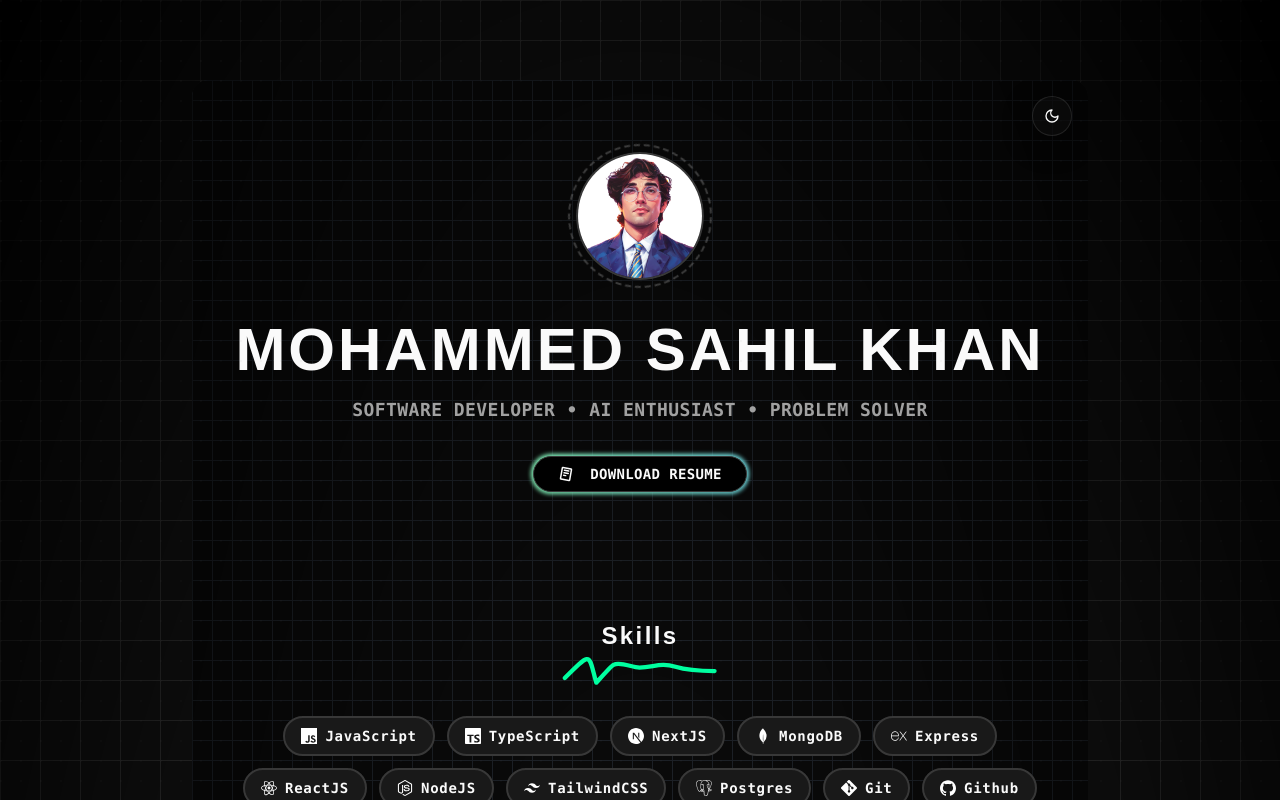
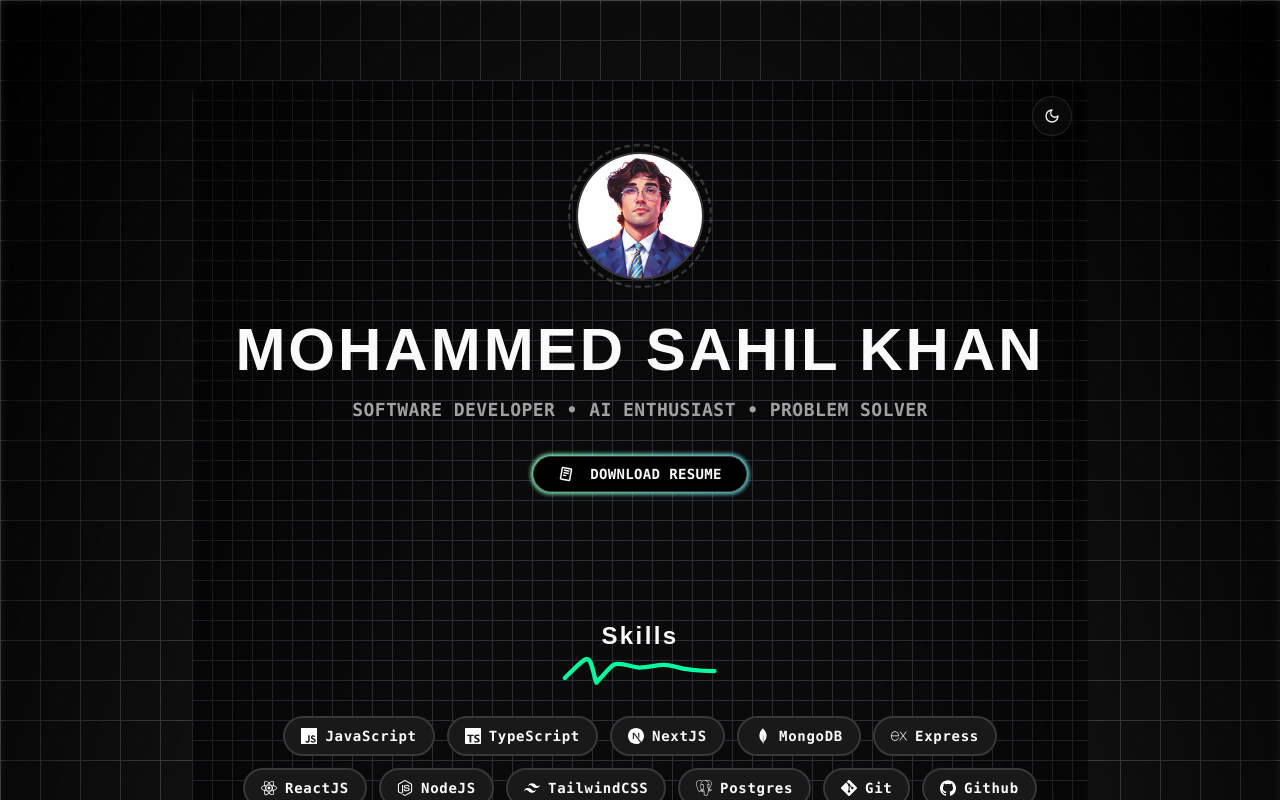
Before and after one commit to sahyl/msk-portfolio, a Next.js app: page / in a window 1280 px wide. Shown: the top 800 px of the page. Built offline with nearby package versions, Linux system fonts and the light colour scheme; a web font is replaced by a local one.

Commit message:
increase background

```diff
--- a/app/client-page.tsx
+++ b/app/client-page.tsx
@@ -17,46 +17,47 @@ export default function ClientPage() {
     setMounted(true)
   }, [])
 
-  // Apply shadow class conditionally based on theme
   const containerClass = mounted && theme === "light" ? "light-mode-shadow" : ""
 
   return (
     <div
       className="min-h-screen flex items-center justify-center p-4 print-p-0 relative"
       style={{
-        backgroundColor: "var(--card)", // This will be white in light, #191919 in dark
+        backgroundColor: "var(--card)",
       }}
     >
-      {/* Outer Grid Background */}
+      {/* Outer Grid Background - More pronounced lines */}
       <div
         className={cn(
           "absolute inset-0",
           "[background-size:40px_40px]",
-          "[background-image:linear-gradient(to_right,#d1d5db_1px,transparent_1px),linear-gradient(to_bottom,#d1d5db_1px,transparent_1px)]",
-          "dark:[background-image:linear-gradient(to_right,#404040_1px,transparent_1px),linear-gradient(to_bottom,#404040_1px,transparent_1px)]",
+          "[background-image:linear-gradient(to_right,#7e7e7e_1.5px,transparent_1px),linear-gradient(to_bottom,#7e7e7e_1.5px,transparent_1px)]",
+          "dark:[background-image:linear-gradient(to_right,#5f5f5f_1.5px,transparent_1px),linear-gradient(to_bottom,#5f5f5f_1.5px,transparent_1px)]"
         )}
       />
-      {/* Radial gradient for the container to give a faded look */}
-      <div className="pointer-events-none absolute inset-0 flex items-center justify-center bg-white dark:bg-black [mask-image:radial-gradient(ellipse_at_center,transparent_20%,black)]"></div>
+
+      {/* Radial gradient mask with soft blur */}
+      <div className="pointer-events-none absolute inset-0 flex items-center justify-center bg-white dark:bg-black [mask-image:radial-gradient(ellipse_at_center,transparent_35%,black)] blur-sm"></div>
 
       <main
         className={`w-full max-w-4xl print-shadow-none overflow-hidden rounded-2xl ${containerClass} relative z-10`}
         style={{
-          backgroundColor: "var(--background)", // This will be #ffffff in light, #0a0a0a in dark
-          marginTop: "4rem", // Add margin to prevent navbar overlap
+          backgroundColor: "var(--background)",
+          marginTop: "4rem",
         }}
       >
-        {/* Inner Grid Background - Subtle and Faded */}
+        {/* Inner Grid Background - Slightly stronger */}
         <div
           className={cn(
-            "absolute inset-0 rounded-2xl opacity-40",
+            "absolute inset-0 rounded-2xl opacity-50",
             "[background-size:20px_20px]",
-            "[background-image:linear-gradient(to_right,#e5e7eb_1px,transparent_1px),linear-gradient(to_bottom,#e5e7eb_1px,transparent_1px)]",
-            "dark:[background-image:linear-gradient(to_right,#374151_1px,transparent_1px),linear-gradient(to_bottom,#374151_1px,transparent_1px)]",
+            "[background-image:linear-gradient(to_right,#d4d4d4_1px,transparent_1px),linear-gradient(to_bottom,#d4d4d4_1px,transparent_1px)]",
+            "dark:[background-image:linear-gradient(to_right,#4b5563_1px,transparent_1px),linear-gradient(to_bottom,#4b5563_1px,transparent_1px)]"
           )}
         />
-        {/* Strong radial gradient for edge blur/fade effect */}
-        <div className="pointer-events-none absolute inset-0 rounded-2xl bg-white dark:bg-black [mask-image:radial-gradient(ellipse_at_center,transparent_40%,black)] opacity-60"></div>
+
+        {/* Inner radial blur mask with stronger spread */}
+        <div className="pointer-events-none absolute inset-0 rounded-2xl bg-white dark:bg-black [mask-image:radial-gradient(ellipse_at_center,transparent_55%,black)] opacity-70 blur-sm"></div>
 
         <div className="p-0 relative z-10">
           <Hero />
```
